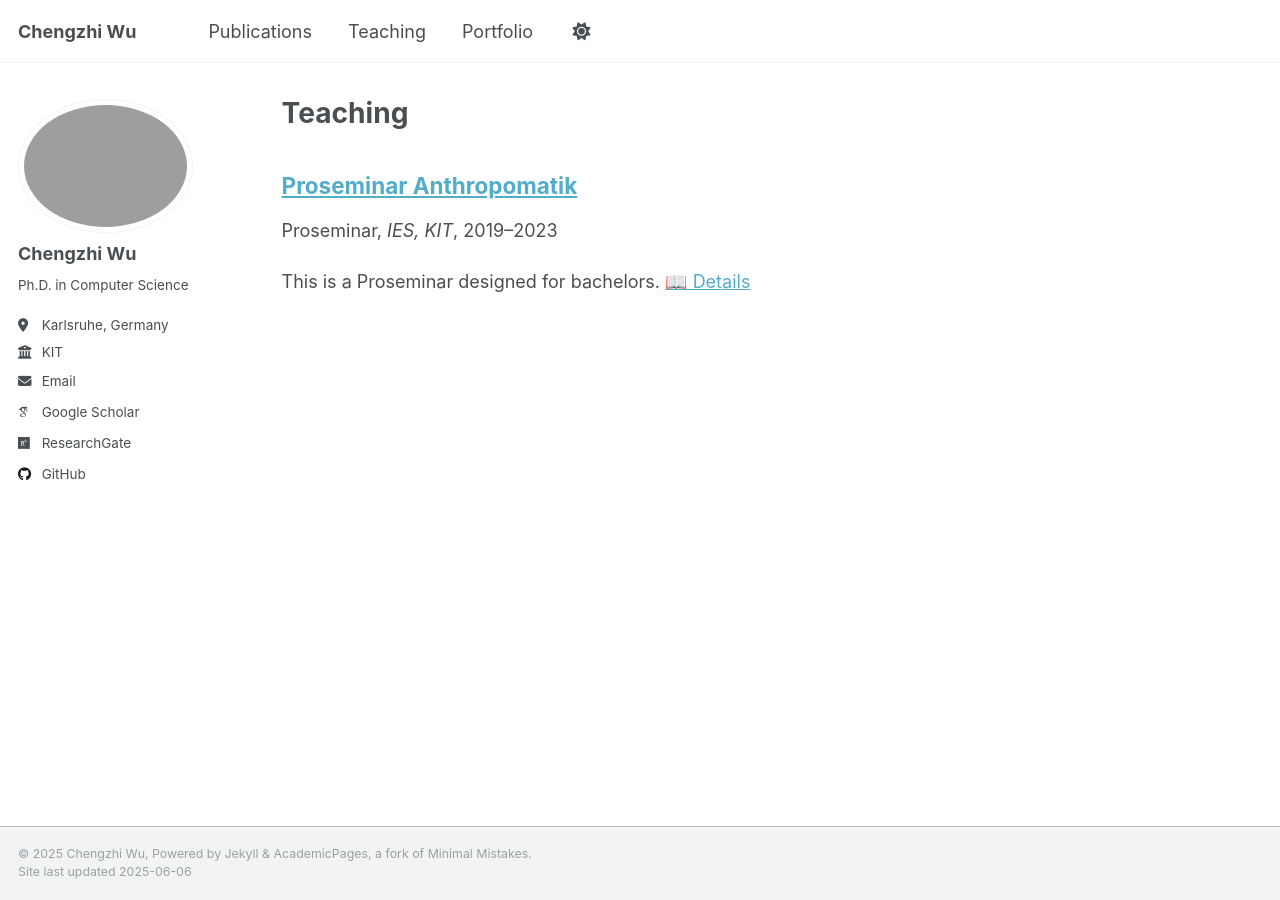
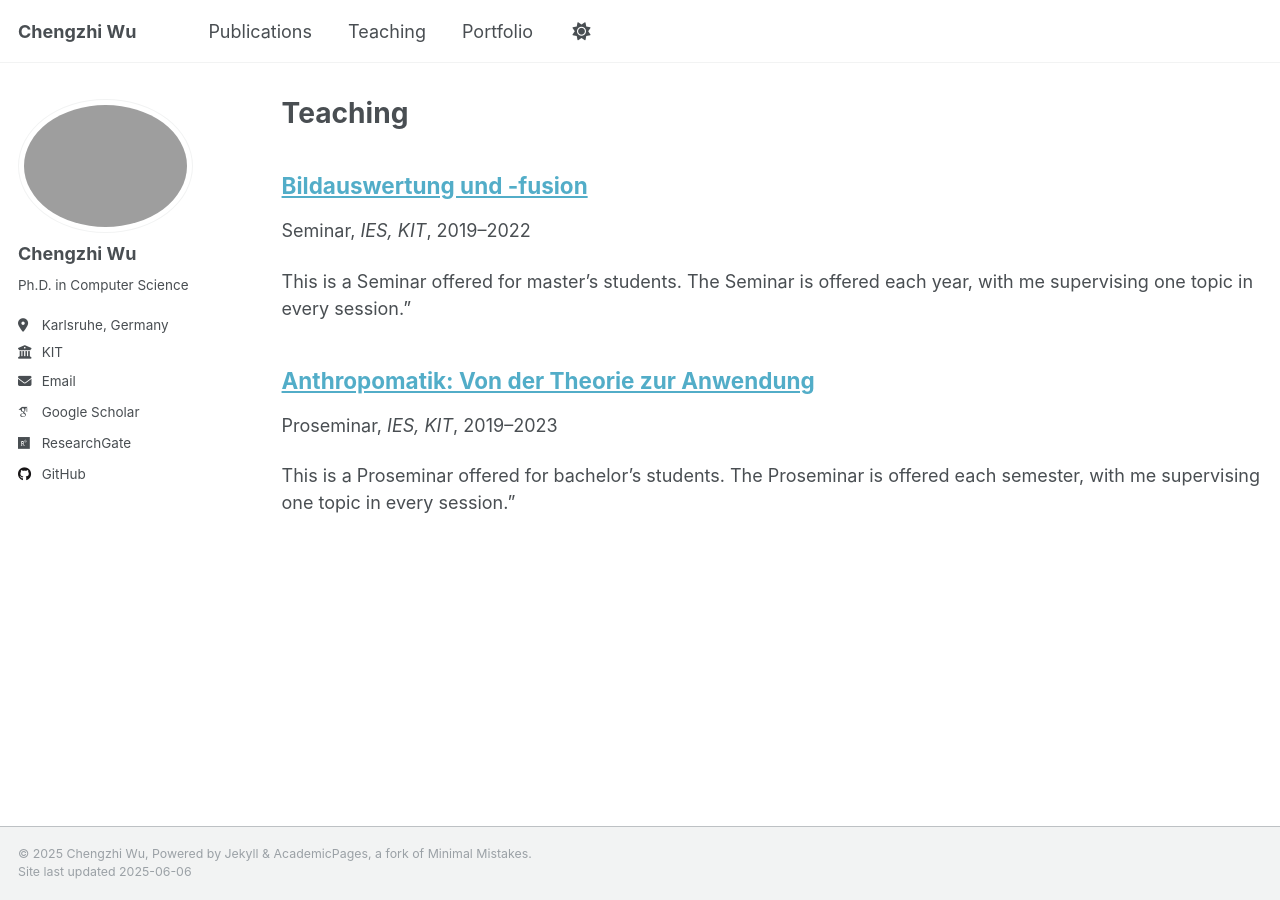
Before and after one commit to stevenczwu/stevenczwu.github.io, a Jekyll site: the page built from _pages/teaching.html, in a window 1280 px wide. Built offline with Jekyll 4.4.1, drawn with Linux system fonts in a browser that asks for light colours; some web fonts are replaced.

Commit message:
update teaching

```diff
--- a/_teaching/teaching-proseminar.md
+++ b/_teaching/teaching-proseminar.md
@@ -1,5 +1,5 @@
 ---
-title: "Proseminar Anthropomatik"
+title: "Anthropomatik: Von der Theorie zur Anwendung"
 collection: teaching
 type: "Proseminar"
 venue: "IES, KIT"
@@ -8,5 +8,6 @@
 location: "Karlsruhe, Germany"
 ---
 
-This is a Proseminar designed for bachelors.
+This is a Proseminar offered for bachelor's students. The Proseminar is offered each semester, with me supervising one topic in every session."
+
 <a href="https://ies.iar.kit.edu/lehre_proseminar_anthropomatik.php">📖 Details</a>
--- /dev/null
+++ b/_teaching/teaching-seminar.md
@@ -0,0 +1,13 @@
+---
+title: "Bildauswertung und -fusion"
+collection: teaching
+type: "Seminar"
+venue: "IES, KIT"
+start_date: 2019-04-02
+end_date: 2022-04-01
+location: "Karlsruhe, Germany"
+---
+
+This is a Seminar offered for master's students. The Seminar is offered each year, with me supervising one topic in every session."
+
+<a href="https://ies.iar.kit.edu/lehre_seminar_baf.php">📖 Details</a>
```
